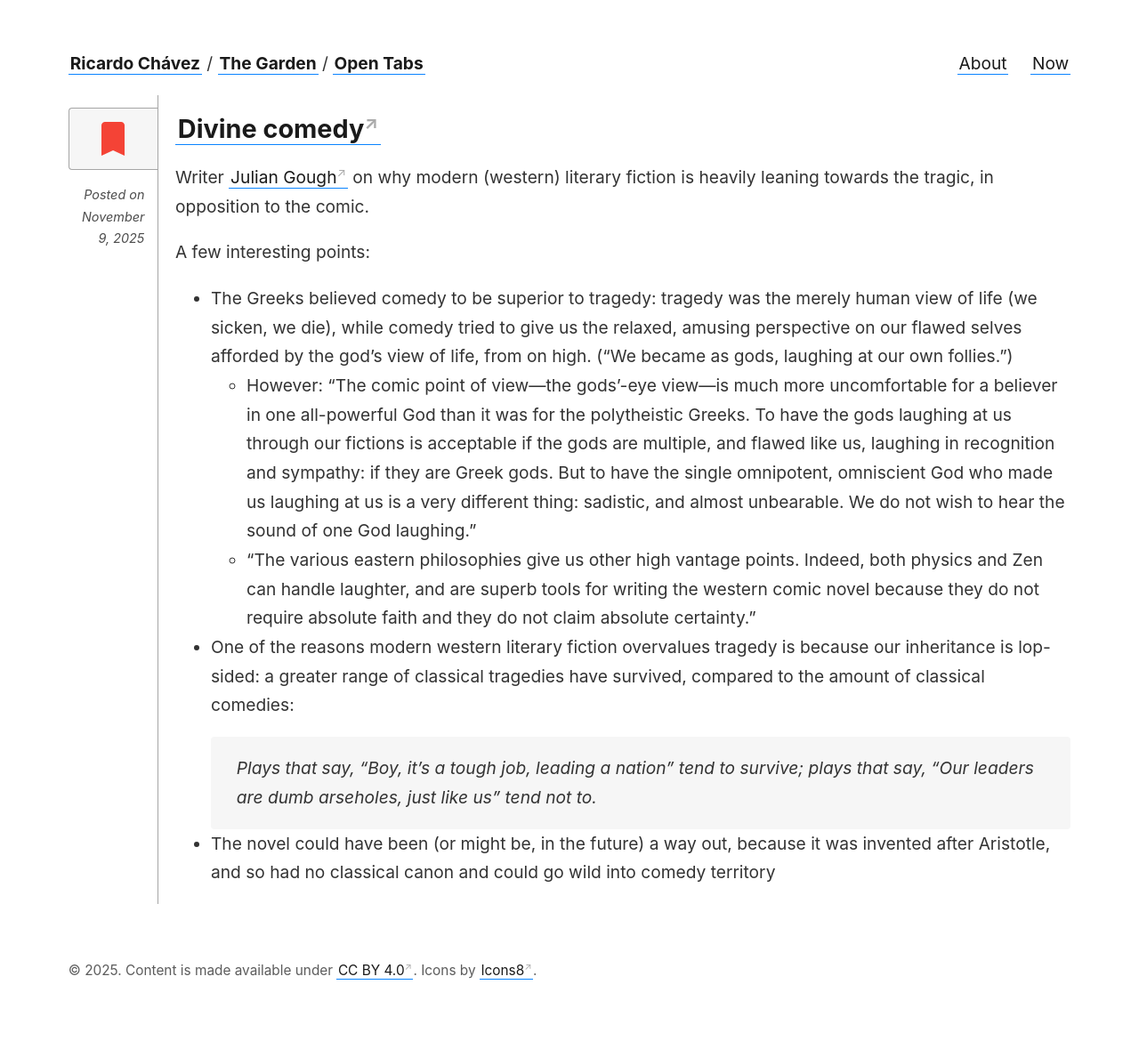
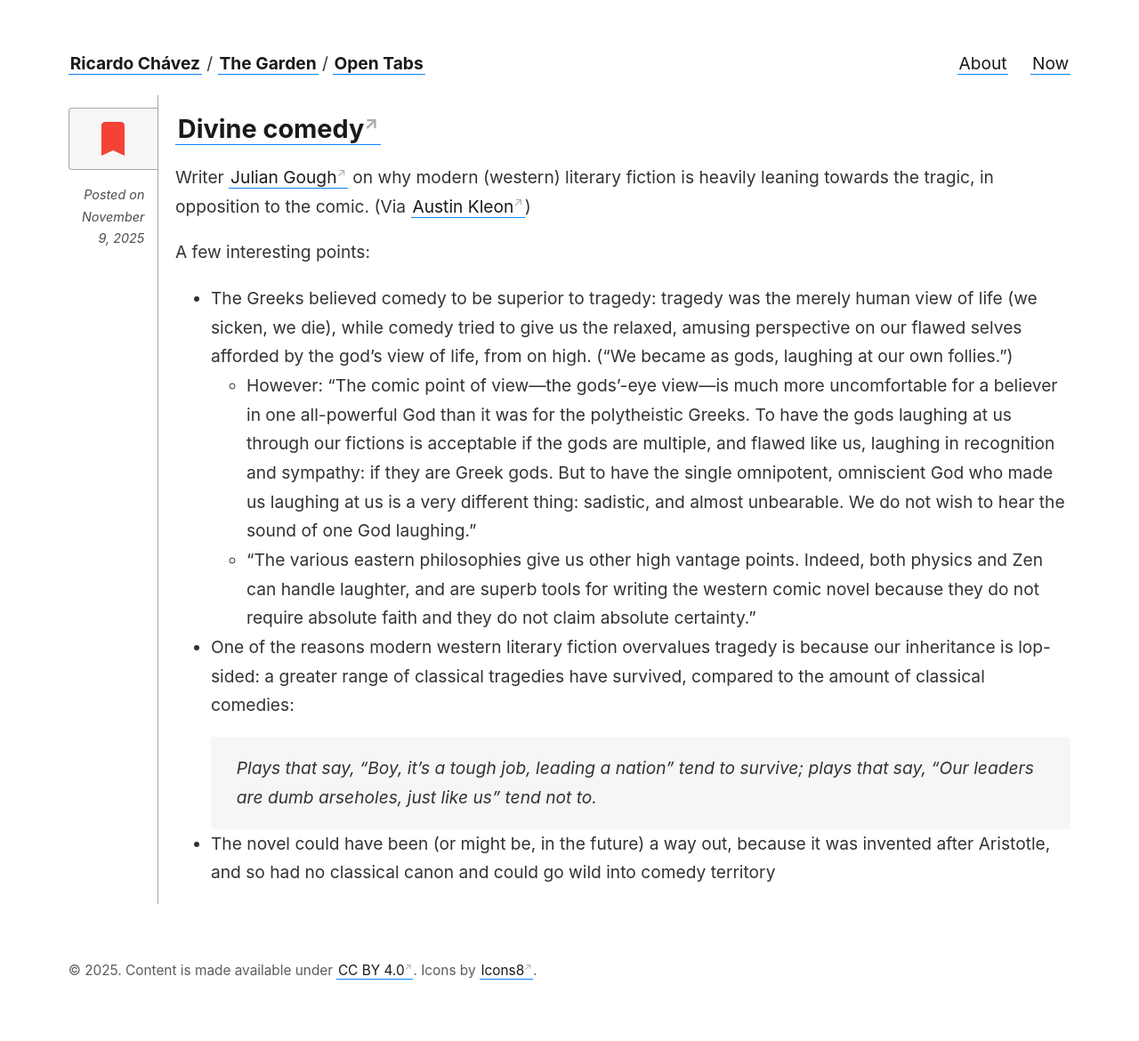
Before and after one commit to ricardochavezt/ricardochavezt.com, a Jekyll site: the page built from _open_tabs/Divine comedy.md, in a window 1280 px wide. Shown: the whole page at 89% size. Built offline with Jekyll 4.4.1, drawn with Linux system fonts in a browser that asks for light colours.

Commit message:
adding sources

```diff
--- a/_open_tabs/Divine comedy.md
+++ b/_open_tabs/Divine comedy.md
@@ -4,7 +4,7 @@ link: "https://www.prospectmagazine.co.uk/essays/57826/divine-comedy?utm_source=
 created_time: 2025-11-09T19:05:18+01:00
 category: "link"
 ---
-Writer [Julian Gough](https://www.juliangough.com/) on why modern (western) literary fiction is heavily leaning towards the tragic, in opposition to the comic.
+Writer [Julian Gough](https://www.juliangough.com/) on why modern (western) literary fiction is heavily leaning towards the tragic, in opposition to the comic. (Via [Austin Kleon](https://austinkleon.substack.com/p/a-day-too-long))
 
 A few interesting points:
 - The Greeks believed comedy to be superior to tragedy: tragedy was the merely human view of life (we sicken, we die), while comedy tried to give us the relaxed, amusing perspective on our flawed selves afforded by the god's view of life, from on high. ("We became as gods, laughing at our own follies.")
```
